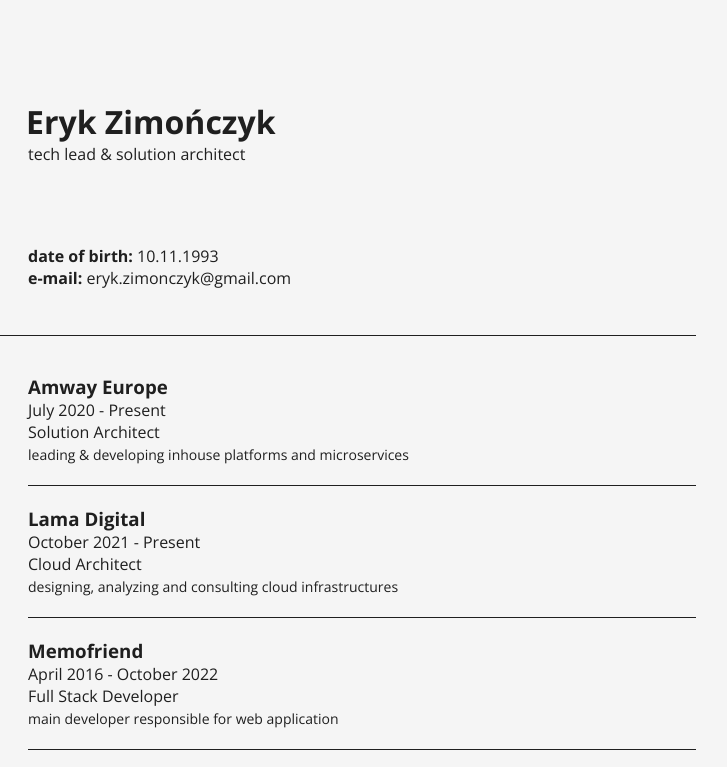
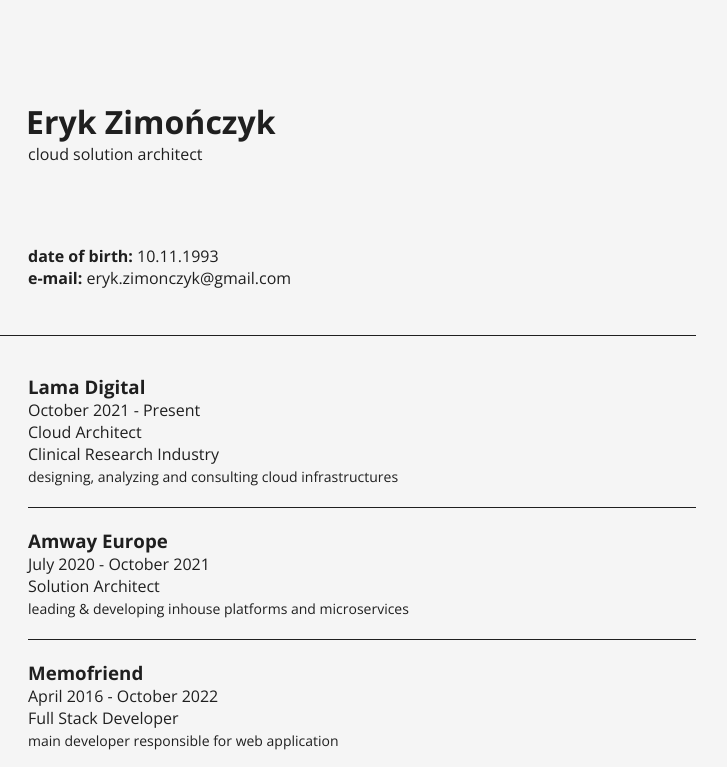
Before and after one commit to ErykZimonczyk/ErykZimonczyk.github.io, a plain HTML site: page index.html in a window 1280 px wide. Shown: the top 767 px of the page, 394-1121 px from the left. Drawn offline with nearby package versions, Linux system fonts and the light colour scheme.

Commit message:
Update index.html

```diff
--- a/index.html
+++ b/index.html
@@ -36,7 +36,7 @@
                     Eryk Zimończyk
                 </h1>
                 <span class="subtitle">
-                    tech lead & solution architect
+                    cloud solution architect
                 </span>
                 <ul class="contact-info">
                     <li><strong>date of birth:</strong> 10.11.1993</li>
@@ -48,16 +48,17 @@
         <h2>Experience</h2>
         <ul class="positions-list">
             <li>
-                <h3>Amway Europe</h3>
-                <span class="date">July 2020 - Present</span>
-                <span class="position">Solution Architect</span>
-                <span class="desc">leading & developing inhouse platforms and microservices</span>
-            </li>
-            <li>
                 <h3>Lama Digital</h3>
                 <span class="date">October 2021 - Present</span>
                 <span class="position">Cloud Architect</span>
+                <span class="position">Clinical Research Industry</span>
                 <span class="desc">designing, analyzing and consulting cloud infrastructures</span>
+            </li>
+            <li>
+                <h3>Amway Europe</h3>
+                <span class="date">July 2020 - October 2021</span>
+                <span class="position">Solution Architect</span>
+                <span class="desc">leading & developing inhouse platforms and microservices</span>
             </li>
             <li>
                 <h3>Memofriend</h3>
```
